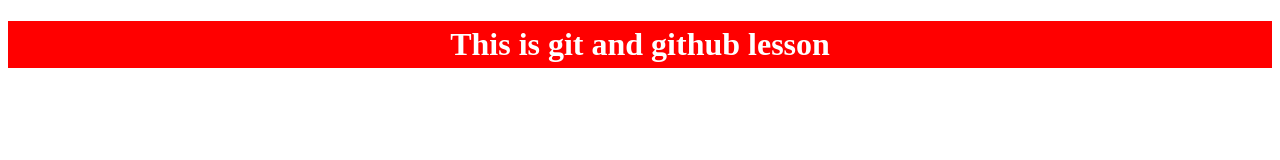
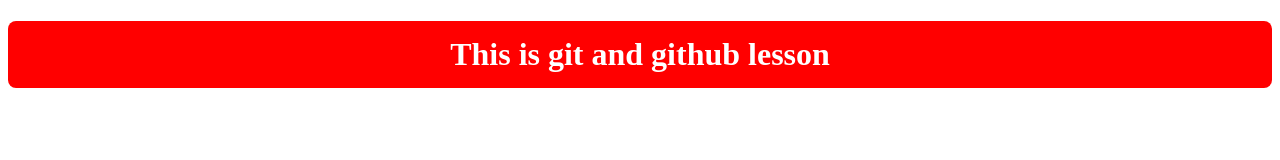
Before and after one commit to Asabeneh/git-lesson, a plain HTML site: page index.html in a window 1280 px wide. Drawn offline with Linux system fonts and the light colour scheme.

Commit message:
border-radius added to the box

```diff
--- a/index.html
+++ b/index.html
@@ -8,8 +8,10 @@
       h1 {
         background-color: red;
         color: white;
-        padding: 5px;
+        padding: 15px;
         text-align: center;
+        border-radius: 8px;
+
       }
     </style>
   </head>
```
